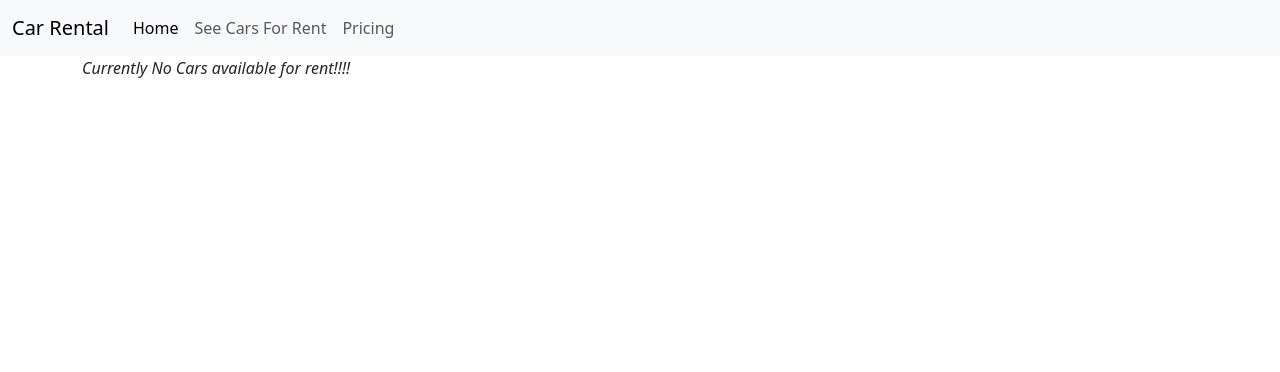
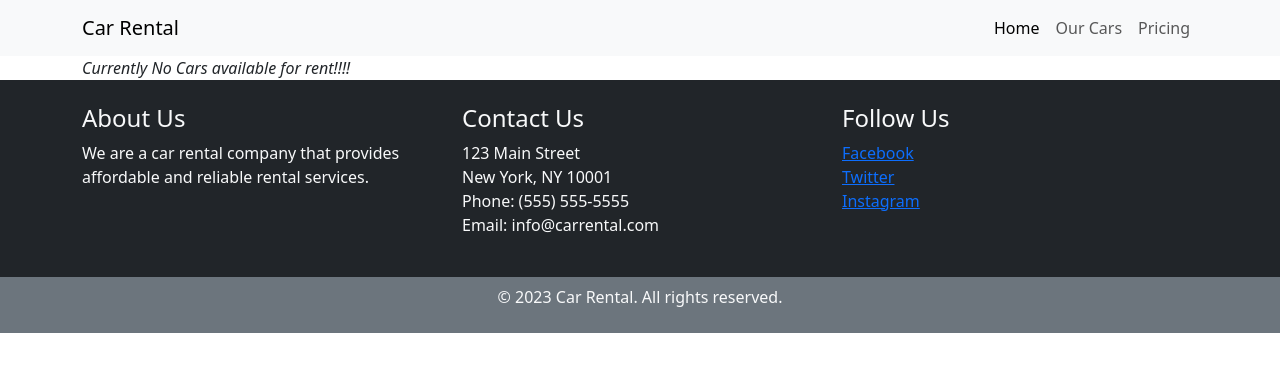
Before and after one commit to tenzi1/Rent-Car, a Django app: page /car/all/ in a window 1280 px wide. Shown: the top 372 px of the page. Run offline with Django 4.2, Linux system fonts and the light colour scheme; data that the repository does not hold is empty.

Commit message:
finalized

```diff
--- a/rental/templates/_base.html
+++ b/rental/templates/_base.html
@@ -11,23 +11,32 @@
   </head>
   <body>
 
-    <nav class="navbar navbar-expand-lg bg-body-tertiary">
-  <div class="container-fluid">
+  <nav class="navbar navbar-expand-lg navbar-light bg-light">
+      <div class="container">
         <a class="navbar-brand" href="#">Car Rental</a>
-    <button class="navbar-toggler" type="button" data-bs-toggle="collapse" data-bs-target="#navbarNav" aria-controls="navbarNav" aria-expanded="false" aria-label="Toggle navigation">
+        <button
+          class="navbar-toggler"
+          type="button"
+          data-bs-toggle="collapse"
+          data-bs-target="#navbarNav"
+          aria-controls="navbarNav"
+          aria-expanded="false"
+          aria-label="Toggle navigation"
+        >
           <span class="navbar-toggler-icon"></span>
         </button>
         <div class="collapse navbar-collapse" id="navbarNav">
-      <ul class="navbar-nav">
+          <ul class="navbar-nav ms-auto">
               <li class="nav-item">
           <a class="nav-link active" aria-current="page" href="{% url 'home' %}">Home</a>
         </li>
         <li class="nav-item">
-          <a class="nav-link" href="{% url 'car-list' %}">See Cars For Rent</a>
+          <a class="nav-link" href="{% url 'car-list' %}">Our Cars</a>
         </li>
         <li class="nav-item">
-          <a class="nav-link" href="#">Pricing</a>
+          <a class="nav-link" href="#pricing-section">Pricing</a>
         </li>
+
 
           </ul>
         </div>
@@ -39,6 +48,36 @@
 
         {% endblock content %}
     </div>
+<footer class="bg-dark text-light">
+  <div class="container py-4">
+    <div class="row">
+      <div class="col-md-4">
+        <h4>About Us</h4>
+        <p>We are a car rental company that provides affordable and reliable rental services.</p>
+      </div>
+      <div class="col-md-4">
+        <h4>Contact Us</h4>
+        <ul class="list-unstyled">
+          <li>123 Main Street</li>
+          <li>New York, NY 10001</li>
+          <li>Phone: (555) 555-5555</li>
+          <li>Email: info@carrental.com</li>
+        </ul>
+      </div>
+      <div class="col-md-4">
+        <h4>Follow Us</h4>
+        <ul class="list-unstyled">
+          <li><a href="#">Facebook</a></li>
+          <li><a href="#">Twitter</a></li>
+          <li><a href="#">Instagram</a></li>
+        </ul>
+      </div>
+    </div>
+  </div>
+  <div class="bg-secondary text-center py-2">
+    <p>&copy; 2023 Car Rental. All rights reserved.</p>
+  </div>
+</footer>
 
     <script src="https://cdn.jsdelivr.net/npm/bootstrap@5.3.0-alpha3/dist/js/bootstrap.bundle.min.js" integrity="sha384-ENjdO4Dr2bkBIFxQpeoTz1HIcje39Wm4jDKdf19U8gI4ddQ3GYNS7NTKfAdVQSZe" crossorigin="anonymous"></script>
   </body>
--- a/rental/templates/car_detail.html
+++ b/rental/templates/car_detail.html
@@ -13,10 +13,13 @@
             <img src="{{ car.image.url }}" class="rounded mx-auto d-block" alt="...">
         </div>
     <div class="col-md-8">
-        <h1><a href="{% url 'car-detail' pk=car.pk %}">{{ car.name }}</a></h1>
+        <h1><a href="{% url 'car-detail' pk=car.pk %}" class="text-black ">{{ car.name }}</a></h1>
         <p>{{car.description }}</p>
        <p> <b>Daily Rent</b>: ${{ car.daily_rent}} </p>
        <p> <b>Status</b>: {{ car.is_available }}</p>
+
+       <a href="{% url 'book-car' pk=car.pk %}" class="btn btn-info">Book Now</a>
+       <a href="" class="btn btn-warning">Cancel</a>
     </div>
 </div>
 </div>
--- a/rental/templates/car_list.html
+++ b/rental/templates/car_list.html
@@ -6,21 +6,26 @@ Car List
 
 {% block content %}
 {% if car_list %}
-<div class="container text-center">
- <h1>Choose your Car</h1>
-<div class="p-5">
- <div class="row justify-content-md-center">
-    {% for car in car_list %}
-    <div class="col-md-auto">
-    <h1><a href="{% url 'car-detail' pk=car.pk %}">{{ car.name }}</a></h1>
-    <img src="{{ car.image.url }}" class="rounded mx-auto d-block" alt="...">
+<div class="container my-4">
+  <div class="row">
+{% for car in car_list %}
+    <div class="col-md-3">
+      <div class="card mb-4">
+        <img src="{{ car.image.url }}" class="card-img-top" alt="Car Image">
+        <div class="card-body">
+          <h5 class="card-title">{{car.name}}</h5>
+          <p class="card-text">Starting from $50/day</p>
+          <a href="{% url 'car-detail' pk=car.pk %}" class="btn btn-primary">Rent Now</a>
+        </div>
+      </div>
+    </div>
+      {% endfor %}
+  </div>
+</div>
 
-    </div>
-   {% endfor %}
- </div>
- </div>
- </div>
   {% else %}
     <i>Currently No Cars available for rent!!!!</i>
 {% endif %}
+
+
 {% endblock%}
--- a/rental/urls.py
+++ b/rental/urls.py
@@ -1,9 +1,9 @@
 from django.urls import path
 
-from .views import CarDetailView, CarHomeView, CarListView
-
+from .views import CarDetailView, CarHomeView, CarListView, BookCarView
 urlpatterns = [
     path('', CarHomeView.as_view(), name='home'),
     path("car/<int:pk>/", CarDetailView.as_view(), name='car-detail'),
     path("car/all/", CarListView.as_view(), name='car-list'),
+    path('car/<int:pk>/book/', BookCarView.as_view(), name='book-car'),
 ]
--- a/rental/views.py
+++ b/rental/views.py
@@ -1,8 +1,10 @@
 from django.shortcuts import render
-from django.views.generic import DetailView, ListView, TemplateView
+from django.views.generic import DetailView, ListView, TemplateView, View, CreateView
+from django.http import HttpResponseRedirect
+from django.urls import reverse
 
-from .models import Car
-
+from .models import Car, Booking
+from .forms import BookCarForm
 class CarHomeView(TemplateView):
     template_name = 'home.html'
 
@@ -13,3 +15,27 @@ class CarDetailView(DetailView):
 class CarListView(ListView):
     model = Car
     template_name = 'car_list.html'
+
+
+class BookCarView(CreateView):
+    form_class = BookCarForm
+    template_name = 'create_booking.html'
+
+    def form_valid(self, form):
+        car = Car.objects.get(pk=self.kwargs['pk'])
+        booking = form.save()
+        booking.car.add(car)
+        booking.save()
+        return HttpResponseRedirect(self.get_success_url())
+
+    def get_success_url(self) -> str:
+        return reverse('home')
+
+
+    # def get_context_data(self, **kwargs):
+    #     context = super().get_context_data(**kwargs)
+    #     car = Car.objects.get(pk=self.kwargs['pk'])
+    #     print(self.kwargs)
+    #     print(context)
+    #     print(kwargs)
+    #     return context
```
Also changed, not shown: core/settings.py (+9 -0 lines), rental/forms.py (added, +24 -0 lines), rental/templates/create_booking.html (added, +24 -0 lines), rental/templates/home.html (+83 -2 lines), static/img/car.jpg (added), static/img/jeep.jpg (added). Lines whose indentation alone changed are shown as unchanged.
